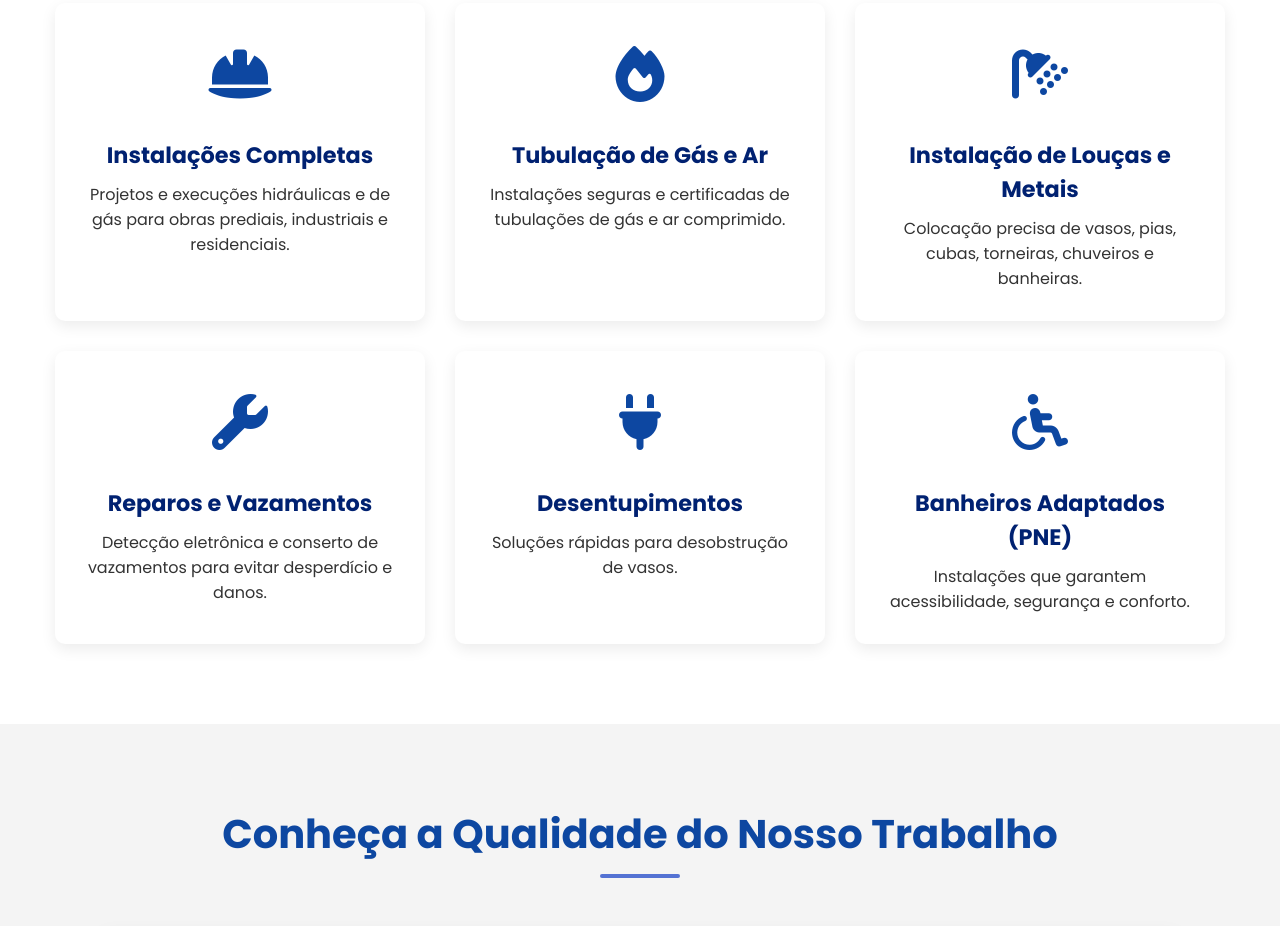
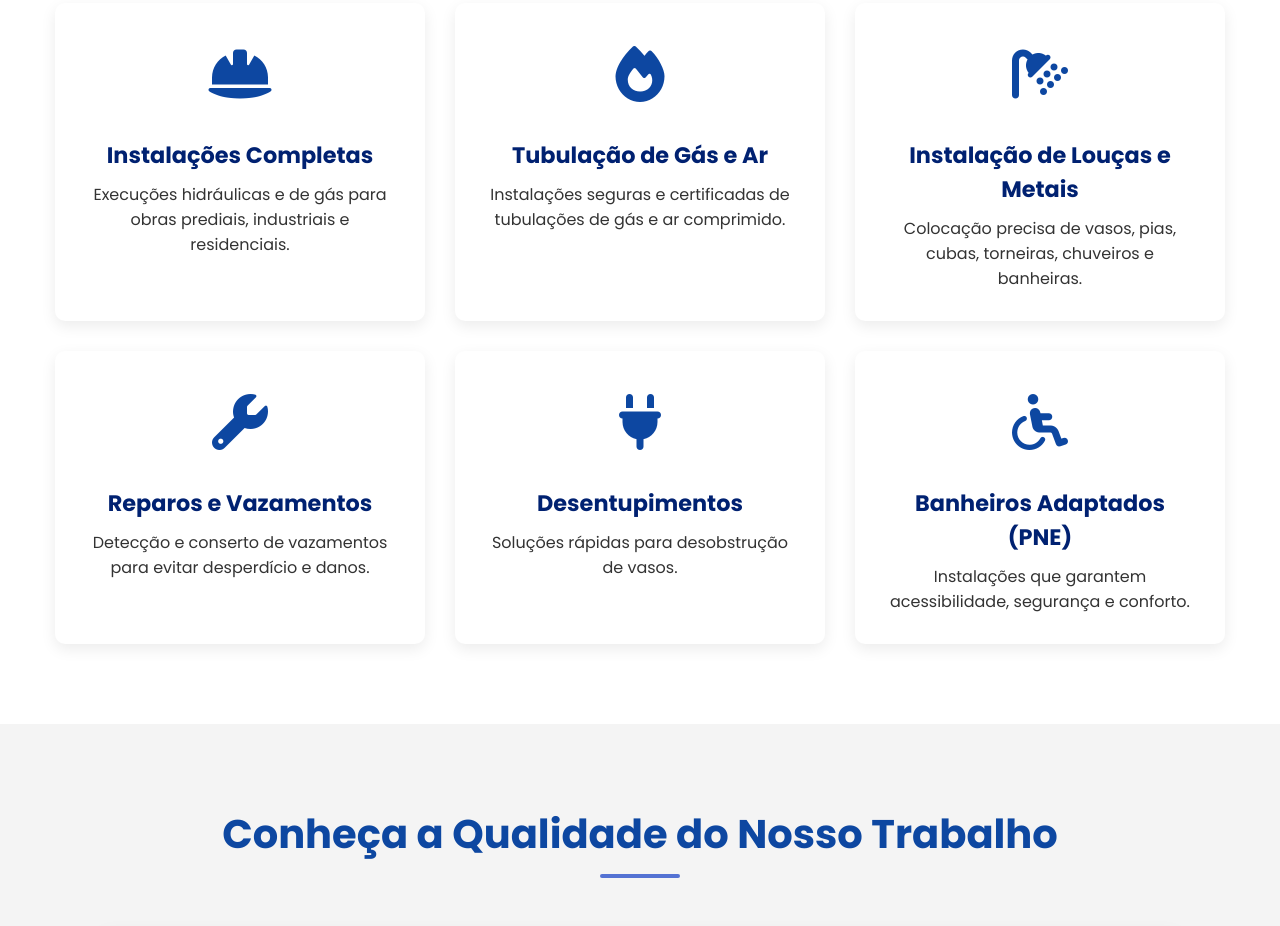
Before and after one commit to Hidraulica-Franca/aura-gtp, a plain HTML site: page index.html in a window 1280 px wide. Shown: the part 2284-3210 px from the top of the page. Drawn offline with Linux system fonts and the light colour scheme.

Commit message:
Ajustes Cliente

```diff
--- a/index.html
+++ b/index.html
@@ -570,7 +570,7 @@
                     <div class="service-card">
                         <div class="icon"><i class="fas fa-hard-hat"></i></div>
                         <h3>Instalações Completas</h3>
-                        <p>Projetos e execuções hidráulicas e de gás para obras prediais, industriais e residenciais.</p>
+                        <p>Execuções hidráulicas e de gás para obras prediais, industriais e residenciais.</p>
                     </div>
                     <div class="service-card">
                         <div class="icon"><i class="fas fa-fire"></i></div>
@@ -585,7 +585,7 @@
                     <div class="service-card">
                         <div class="icon"><i class="fas fa-wrench"></i></div>
                         <h3>Reparos e Vazamentos</h3>
-                        <p>Detecção eletrônica e conserto de vazamentos para evitar desperdício e danos.</p>
+                        <p>Detecção e conserto de vazamentos para evitar desperdício e danos.</p>
                     </div>
                     <div class="service-card">
                         <div class="icon"><i class="fas fa-plug"></i></div>
```
